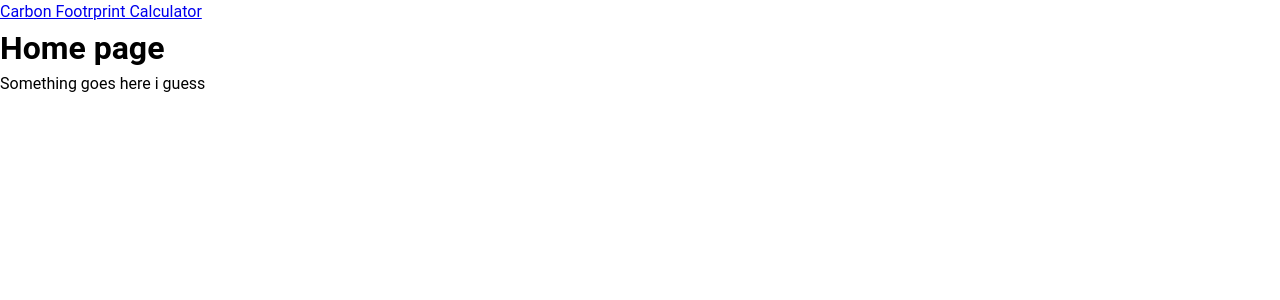
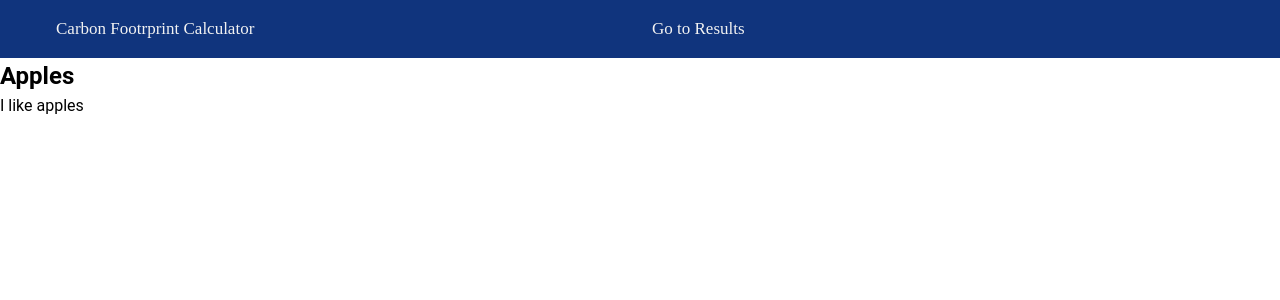
Before and after one commit to DarianR13/CarbonCrusher, a Vue app in the folder CC/: page /home in a window 1280 px wide. Shown: the top 300 px of the page. Built offline with nearby package versions, Linux system fonts and the light colour scheme.

Commit message:
Top Nav Finished

```diff
--- a/CC/src/App.vue
+++ b/CC/src/App.vue
@@ -1,9 +1,44 @@
 <template>
-  <nav>
-    <RouterLink to="/calculator">Carbon Footrprint Calculator</RouterLink>
 
-  </nav>
+    <div class = "topnav" >
+
+
+    <v-container>
+      <v-row>
+      <v-col>
+        <a nav>
+        <RouterLink to="/calculator" class = "links">Carbon Footrprint Calculator</RouterLink>
+      </a nav>
+      </v-col>
+      <v-col>
+        <a nav>
+        <RouterLink to="/calculator/results" class = "links">Go to Results</RouterLink>
+      </a nav>
+      </v-col>
+    </v-row>
+
+  </v-container>
+  </div>
   <main>
     <RouterView />
   </main>
 </template>
+<style>
+.topnav{
+  overflow:hidden;
+  background-color: #10347d;
+}
+.topnav a{
+  font-family: "shrikhand", Serif;
+  float: left;
+  text-align: center;
+  padding: 14px, 16px;
+  color: #f2f2f2;
+  text-decoration: none;
+  font-size: 17px;
+
+}
+.links.active{
+
+}
+</style>
--- a/CC/src/components/Calculator.vue
+++ b/CC/src/components/Calculator.vue
@@ -1,5 +1,8 @@
 <template>
+    <v-container>
+        <v-col>
    <v-sheet class="mx-auto" width="300">
+
     <v-form @submit.prevent>
         <v-select
         v-model="NumHousehold"
@@ -74,12 +77,14 @@
         variant="solo"
         ></v-select>
 
-      <v-btn class="mt-2" type="submit" block>Submit</v-btn>
+      <v-btn @click="ResultPage" class="mt-2" type="submit" block>Submit </v-btn>
     </v-form>
   </v-sheet>
+</v-col>
   <nav>
-        <RouterLink to="/calculator/results">Results</RouterLink>
+
     </nav>
+</v-container>
     </template>
 
 <script>
@@ -99,6 +104,11 @@ export default{
             Plane: null,
 
         }
+    },
+    methods: {
+        ResultPage(){
+
+        }
     }
 }
 
--- /dev/null
+++ b/CC/src/components/Database.vue
@@ -0,0 +1,4 @@
+<template>
+    <h1>Database</h1>
+
+</template>
--- a/CC/src/components/Home.vue
+++ b/CC/src/components/Home.vue
@@ -1,4 +1,19 @@
 <template>
-    <h1>Home page</h1>
-    <p>Something goes here i guess</p>
-</template>
+    <div>
+      <h2>{{ name }}</h2>
+      <p>{{ message }}</p>
+    </div>
+  </template>
+
+  <script>
+  export default {
+    data() {
+      return {
+        name: 'Apples',
+        message: 'I like apples'
+      }
+    }
+  };
+  </script>
+
+  <style></style>
```
